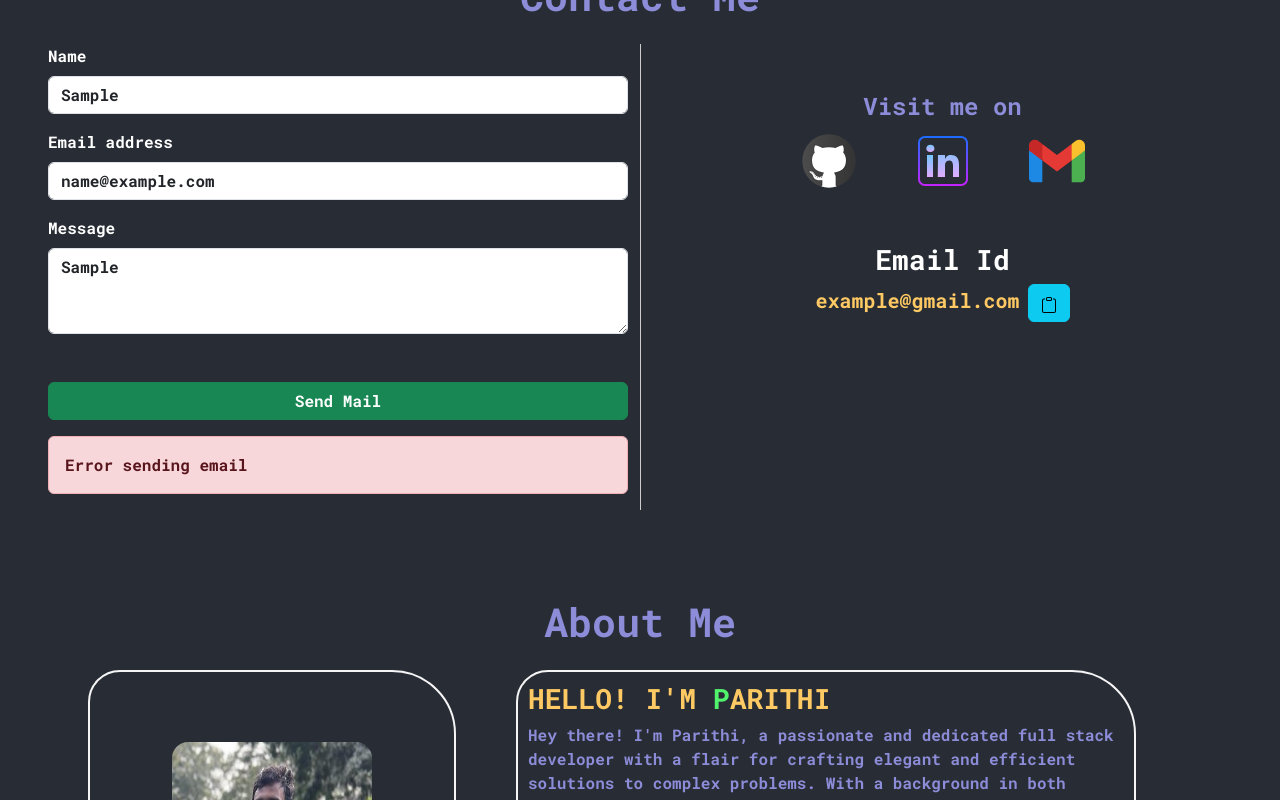
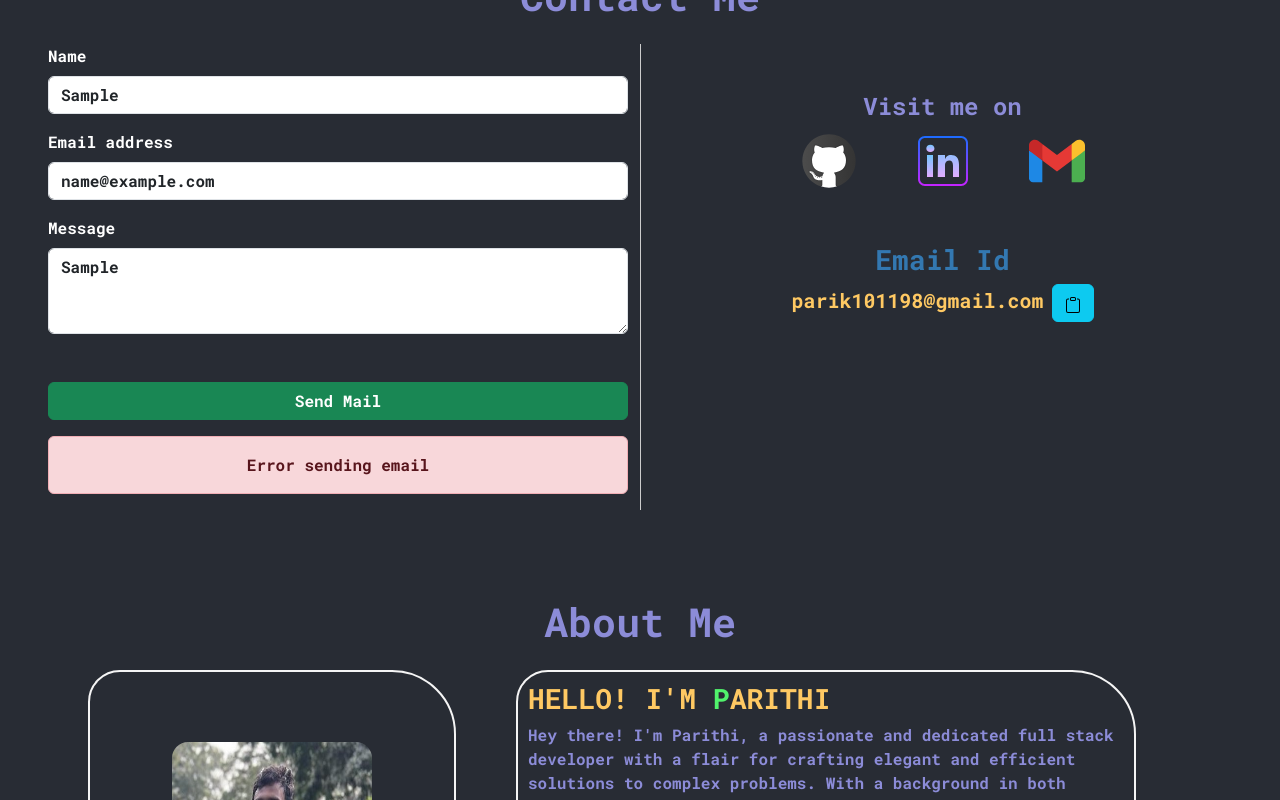
Before and after one commit to ParithiDB/Portfolio_FE, a React (Create React App) app: page / in a window 1280 px wide. Both pictures are taken after typing "Sample", "name@example.com", "Sample" into the empty fields and a click on the button "Send Mail". Shown: the part 2367-3167 px from the top of the page. Built offline with nearby package versions, Linux system fonts and the light colour scheme; no server answers; a web font is replaced by a local one.

Commit message:
setempty

```diff
--- a/src/Pages/Contact/Contact.css
+++ b/src/Pages/Contact/Contact.css
@@ -8,6 +8,9 @@
     }
 }
 
+.mail-title {
+  color: rgb(51, 120, 177);
+}
 
   @media (max-width: 768px) {
     .vertical-line {
--- a/src/Pages/Contact/Contact.js
+++ b/src/Pages/Contact/Contact.js
@@ -32,7 +32,11 @@ function Contact(props) {
 
       if (response.ok) {
         setMessage('Email sent successfully');
-        // You can also clear the form fields here if needed.
+        setFormData({
+          name: '',
+          email: '',
+          message: ''
+        });
       } else {
         setMessage('Failed to send email');
       }
@@ -106,7 +110,7 @@ function Contact(props) {
               </button>
             </div>
             {message && (
-              <div className={`alert ${message.includes('successfully') ? 'alert-success' : 'alert-danger'}`}>
+              <div className={`alert ${message.includes('successfully') ? 'alert-success' : 'alert-danger'} text-center`}>
                 {message}
               </div>
             )}
@@ -129,8 +133,8 @@ function Contact(props) {
          </div>
 
          <div class='email'>
-            <h3>Email Id</h3>
-            <h5>example@gmail.com
+            <h3 className='mail-title'>Email Id</h3>
+            <h5>parik101198@gmail.com
             <button class='btn btn-info ms-2'><svg xmlns="http://www.w3.org/2000/svg" width="16" height="16" fill="currentColor" class="bi bi-clipboard" viewBox="0 0 16 16">
   <path d="M4 1.5H3a2 2 0 0 0-2 2V14a2 2 0 0 0 2 2h10a2 2 0 0 0 2-2V3.5a2 2 0 0 0-2-2h-1v1h1a1 1 0 0 1 1 1V14a1 1 0 0 1-1 1H3a1 1 0 0 1-1-1V3.5a1 1 0 0 1 1-1h1v-1z"/>
   <path d="M9.5 1a.5.5 0 0 1 .5.5v1a.5.5 0 0 1-.5.5h-3a.5.5 0 0 1-.5-.5v-1a.5.5 0 0 1 .5-.5h3zm-3-1A1.5 1.5 0 0 0 5 1.5v1A1.5 1.5 0 0 0 6.5 4h3A1.5 1.5 0 0 0 11 2.5v-1A1.5 1.5 0 0 0 9.5 0h-3z"/>
```
